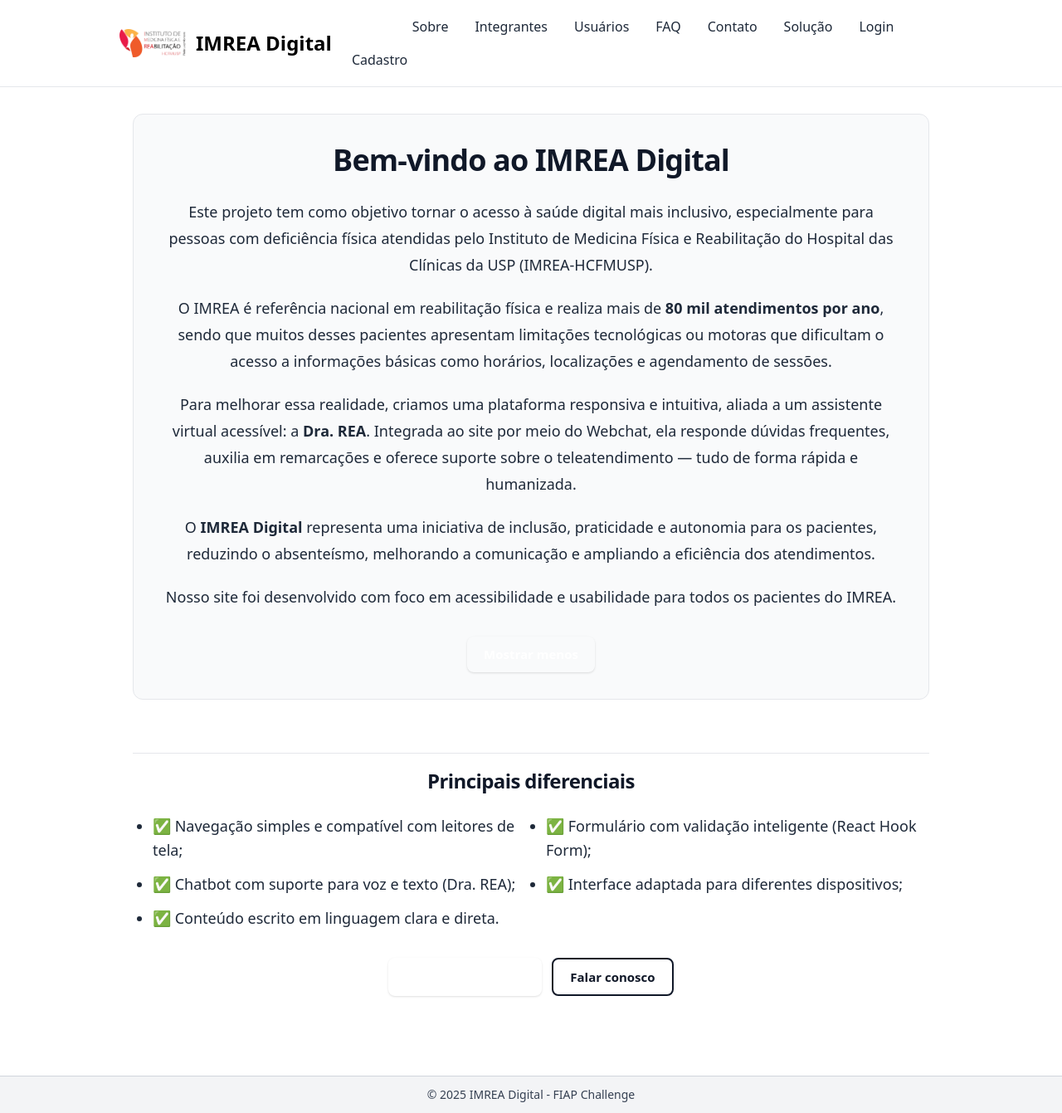
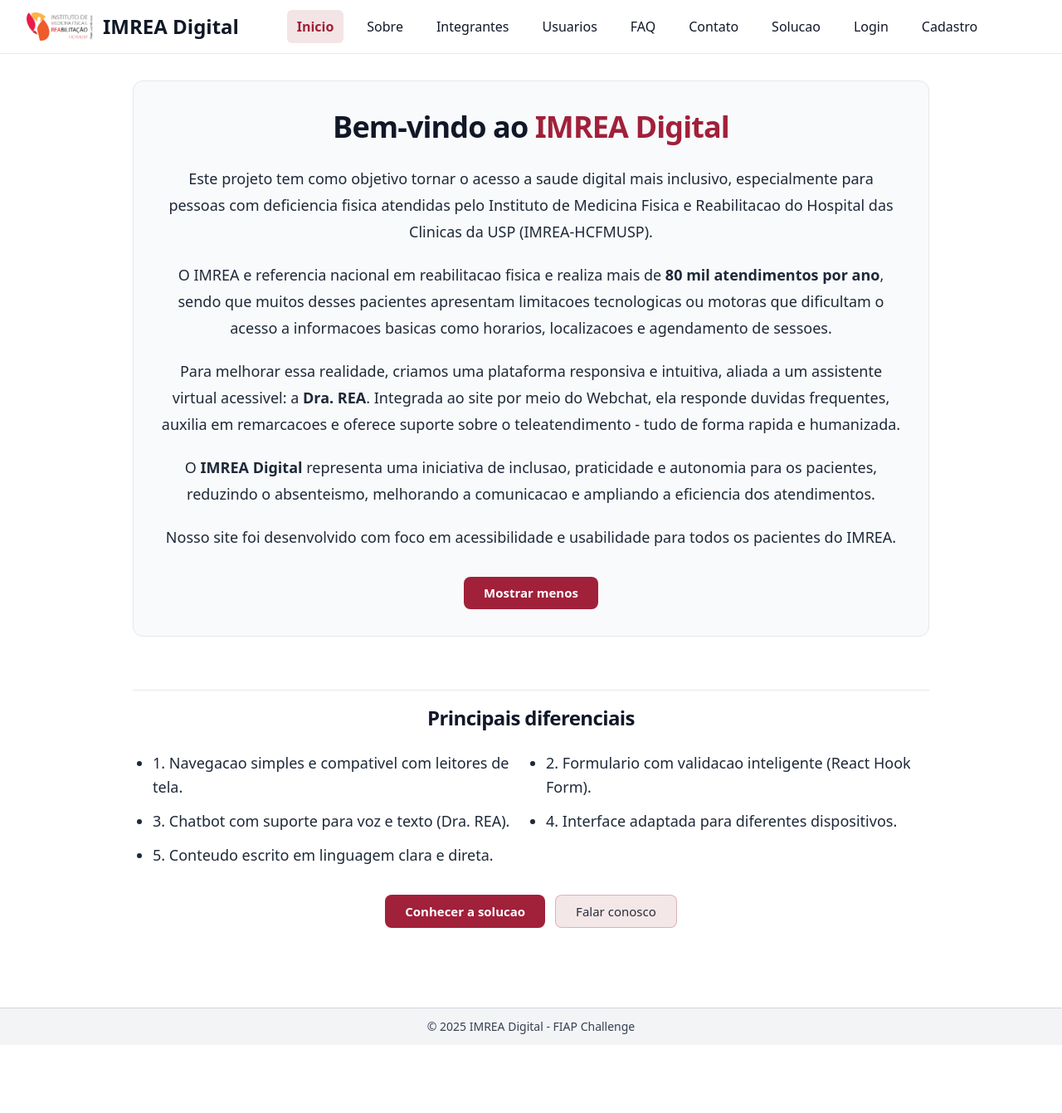
Before and after one commit to leojp04/Sprint-4-Front, a React (Vite) app in the folder dra-rea/: page / in a window 1280 px wide. Shown: the whole page at 83% size. After the commit the page ends 1259 px from the top, so only its background shows below. Built offline with nearby package versions, Linux system fonts and the light colour scheme.

Commit message:
feat(ui): refina header, navegação e acessibilidade conforme padrão IMREA

```diff
--- a/dra-rea/src/components/Header.tsx
+++ b/dra-rea/src/components/Header.tsx
@@ -2,42 +2,53 @@ import { NavLink } from 'react-router-dom'
 
 type LinkItem = { to: string; label: string; end?: boolean }
 
+const linkBase =
+  'px-3 py-2 text-sm md:text-base rounded-md transition-colors whitespace-nowrap text-[#111827] hover:text-[#a1203a] hover:bg-[#f3e5e5] focus:outline-none focus-visible:ring-2 focus-visible:ring-offset-2 focus-visible:ring-[#a1203a]'
+
 export default function Header() {
   const links: LinkItem[] = [
-    { to: '/', label: 'Início', end: true },
+    { to: '/', label: 'Inicio', end: true },
     { to: '/sobre', label: 'Sobre' },
     { to: '/integrantes', label: 'Integrantes' },
-    { to: '/usuarios', label: 'Usuários' },
+    { to: '/usuarios', label: 'Usuarios' },
     { to: '/faq', label: 'FAQ' },
     { to: '/contato', label: 'Contato' },
-    { to: '/solucao', label: 'Solução' },
+    { to: '/solucao', label: 'Solucao' },
     { to: '/login', label: 'Login' },
     { to: '/cadastro', label: 'Cadastro' },
   ]
 
   return (
-    <header className="bg-white text-black border-b border-gray-200 sticky top-0 z-40">
-      <div className="max-w-5xl mx-auto px-4 py-4 flex flex-col gap-3 sm:flex-row sm:items-center">
-        <div className="flex items-center gap-3 shrink-0">
+    <header className="bg-white text-[#111827] border-b border-[#f3e5e5] sticky top-0 z-40">
+      <div className="mx-auto max-w-7xl px-4 sm:px-6 lg:px-8">
+        <div className="flex items-center gap-4 py-3">
+          <div className="flex items-center gap-3 flex-none">
             <img src="/IMREA.png" alt="Logotipo IMREA" className="w-20 h-auto" />
             <h1 className="text-xl md:text-2xl font-bold">IMREA Digital</h1>
           </div>
-        <nav aria-label="Principal" className="flex flex-wrap items-center gap-2 sm:ml-auto">
+
+          <nav
+            aria-label="Navegacao principal"
+            className="flex flex-1 items-center justify-center gap-2 md:gap-4 flex-nowrap whitespace-nowrap overflow-x-auto min-w-0"
+          >
             {links.map((link) => (
               <NavLink
                 key={link.to}
                 to={link.to}
                 end={link.end}
                 className={({ isActive }) =>
-                `px-3 py-1 rounded-md font-medium transition text-sm md:text-base ${
-                  isActive ? 'bg-brand text-white' : 'text-gray-800 hover:bg-brand hover:text-white'
-                }`
+                  [linkBase, isActive && 'text-[#a1203a] font-semibold bg-[#f3e5e5]']
+                    .filter(Boolean)
+                    .join(' ')
                 }
               >
                 {link.label}
               </NavLink>
             ))}
           </nav>
+
+          <div className="flex-none" aria-hidden="true" />
+        </div>
       </div>
     </header>
   )
--- a/dra-rea/src/pages/Contato.tsx
+++ b/dra-rea/src/pages/Contato.tsx
@@ -1,4 +1,7 @@
 import { useForm } from 'react-hook-form'
+
+const primaryButtonClasses = 'inline-flex items-center justify-center bg-[#a1203a] text-white font-semibold px-6 py-2 rounded-lg hover:bg-[#8b1c34] focus-visible:outline-none focus-visible:ring-2 focus-visible:ring-offset-2 focus-visible:ring-[#a1203a] transition-colors disabled:opacity-60 disabled:cursor-not-allowed'
+const secondaryButtonClasses = 'inline-flex items-center justify-center bg-[#f3e5e5] text-[#111827] font-medium px-6 py-2 rounded-lg border border-[#a1203a]/30 opacity-90 hover:opacity-100 focus-visible:outline-none focus-visible:ring-2 focus-visible:ring-offset-2 focus-visible:ring-[#a1203a] transition-colors'
 
 type FormData = { nome: string; email: string; mensagem: string }
 
@@ -14,9 +17,8 @@ export default function Contato() {
   const msg = watch('mensagem') || ''
   const maxMsg = 600
 
-  const onSubmit = async (data: FormData) => {
-
-    await new Promise((r) => setTimeout(r, 500))
+  const onSubmit = async (_data: FormData) => {
+    await new Promise((resolve) => setTimeout(resolve, 500))
     reset()
   }
 
@@ -26,33 +28,27 @@ export default function Contato() {
         Fale Conosco
       </h2>
 
-      {/* Card do formulário */}
       <form
         onSubmit={handleSubmit(onSubmit)}
         noValidate
         className="max-w-xl mx-auto bg-white border border-gray-200 rounded-xl p-5 md:p-6 shadow-sm"
         aria-describedby="contato-feedback"
       >
-        {/* Nome */}
         <div className="mb-4">
           <label htmlFor="nome" className="font-semibold leading-snug">
-            Nome completo <span className="text-brand" aria-hidden="true">*</span>
+            Nome completo <span className="text-[#a1203a]" aria-hidden="true">*</span>
           </label>
-          <p className="text-sm text-gray-600 mb-1">Como está no documento.</p>
+          <p className="text-sm text-gray-600 mb-1">Como esta no documento.</p>
           <input
             id="nome"
-            className={`w-full rounded-lg px-3 py-2 border ${errors.nome ? 'border-red-600' : 'border-gray-300'} focus-visible:outline-none focus-visible:ring-2 focus-visible:ring-offset-2 focus-visible:ring-brand`}
+            className={`w-full rounded-lg px-3 py-2 border ${errors.nome ? 'border-red-600' : 'border-gray-300'} focus-visible:outline-none focus-visible:ring-2 focus-visible:ring-offset-2 focus-visible:ring-[#a1203a]`}
             placeholder="Ex.: Maria da Silva"
             autoComplete="name"
             aria-invalid={errors.nome ? 'true' : undefined}
             aria-describedby={errors.nome ? 'nome-error' : undefined}
             {...register('nome', {
               required: 'Informe seu nome',
-              minLength: { value: 3, message: 'Mínimo de 3 caracteres' },
-              pattern: {
-                value: /^[A-Za-zÀ-ÖØ-öø-ÿ'’\- ]+$/,
-                message: 'Use apenas letras e espaços'
-              }
+              minLength: { value: 3, message: 'Minimo de 3 caracteres' }
             })}
           />
           {errors.nome && (
@@ -62,17 +58,16 @@ export default function Contato() {
           )}
         </div>
 
-        {/* Email */}
         <div className="mb-4">
           <label htmlFor="email" className="font-semibold leading-snug">
-            E-mail <span className="text-brand" aria-hidden="true">*</span>
+            E-mail <span className="text-[#a1203a]" aria-hidden="true">*</span>
           </label>
           <p className="text-sm text-gray-600 mb-1">Usaremos para responder sua mensagem.</p>
           <input
             id="email"
             type="email"
             inputMode="email"
-            className={`w-full rounded-lg px-3 py-2 border ${errors.email ? 'border-red-600' : 'border-gray-300'} focus-visible:outline-none focus-visible:ring-2 focus-visible:ring-offset-2 focus-visible:ring-brand`}
+            className={`w-full rounded-lg px-3 py-2 border ${errors.email ? 'border-red-600' : 'border-gray-300'} focus-visible:outline-none focus-visible:ring-2 focus-visible:ring-offset-2 focus-visible:ring-[#a1203a]`}
             placeholder="seuemail@exemplo.com"
             autoComplete="email"
             aria-invalid={errors.email ? 'true' : undefined}
@@ -81,7 +76,7 @@ export default function Contato() {
               required: 'Informe seu e-mail',
               pattern: {
                 value: /^[^\s@]+@[^\s@]+\.[^\s@]+$/,
-                message: 'E-mail inválido'
+                message: 'E-mail invalido'
               }
             })}
           />
@@ -92,25 +87,24 @@ export default function Contato() {
           )}
         </div>
 
-        {/* Mensagem */}
         <div className="mb-4">
           <label htmlFor="mensagem" className="font-semibold leading-snug">
-            Mensagem <span className="text-brand" aria-hidden="true">*</span>
+            Mensagem <span className="text-[#a1203a]" aria-hidden="true">*</span>
           </label>
           <p className="text-sm text-gray-600 mb-1">Conte em poucas linhas o motivo do contato.</p>
           <textarea
             id="mensagem"
             rows={6}
             maxLength={maxMsg}
-            className={`w-full rounded-lg px-3 py-2 border ${errors.mensagem ? 'border-red-600' : 'border-gray-300'} focus-visible:outline-none focus-visible:ring-2 focus-visible:ring-offset-2 focus-visible:ring-brand`}
-            placeholder="Escreva aqui…"
-            spellCheck={true}
+            className={`w-full rounded-lg px-3 py-2 border ${errors.mensagem ? 'border-red-600' : 'border-gray-300'} focus-visible:outline-none focus-visible:ring-2 focus-visible:ring-offset-2 focus-visible:ring-[#a1203a]`}
+            placeholder="Escreva aqui"
+            spellCheck
             aria-invalid={errors.mensagem ? 'true' : undefined}
             aria-describedby={errors.mensagem ? 'mensagem-error' : 'mensagem-help'}
             {...register('mensagem', {
               required: 'Digite sua mensagem',
-              minLength: { value: 10, message: 'Mínimo de 10 caracteres' },
-              maxLength: { value: maxMsg, message: `Máximo de ${maxMsg} caracteres` }
+              minLength: { value: 10, message: 'Minimo de 10 caracteres' },
+              maxLength: { value: maxMsg, message: `Maximo de ${maxMsg} caracteres` }
             })}
           />
           <div className="flex items-center justify-between">
@@ -126,39 +120,32 @@ export default function Contato() {
           </div>
         </div>
 
-        {/* Ações */}
         <div className="flex items-center gap-3">
           <button
             type="submit"
             disabled={isSubmitting || !isValid}
-            className={`inline-block rounded-lg px-4 py-2 font-bold focus-visible:outline-none focus-visible:ring-2 focus-visible:ring-offset-2 focus-visible:ring-brand ${
-              isSubmitting || !isValid
-                ? 'bg-gray-300 text-gray-600 cursor-not-allowed'
-                : 'bg-brand text-white'
-            }`}
+            className={primaryButtonClasses}
           >
-            {isSubmitting ? 'Enviando…' : 'Enviar'}
+            {isSubmitting ? 'Enviando...' : 'Enviar'}
           </button>
 
           <button
             type="button"
             onClick={() => reset()}
-            className="inline-block border-2 border-brand text-brand font-bold rounded-lg px-4 py-2 focus-visible:outline-none focus-visible:ring-2 focus-visible:ring-offset-2 focus-visible:ring-brand"
+            className={secondaryButtonClasses}
           >
             Limpar
           </button>
         </div>
 
-        {/* Feedback */}
         <p id="contato-feedback" className="mt-3 text-green-700" role="status" aria-live="polite">
-          {isSubmitSuccessful ? 'Mensagem enviada! ✅' : ''}
+          {isSubmitSuccessful ? 'Mensagem enviada! Obrigado pelo contato.' : ''}
         </p>
       </form>
 
-      {/* Bloco de contato alternativo */}
       <div className="max-w-xl mx-auto mt-6 text-center text-sm text-gray-700">
         <p>
-          Se preferir, fale com a Central de Atendimento: <strong>(11) 2661-7557</strong> — Seg–Sex, 7h–18h.
+          Se preferir, fale com a Central de Atendimento: <strong>(11) 2661-7557</strong> - Segunda a sexta, 7h as 18h.
         </p>
       </div>
     </section>
--- a/dra-rea/src/pages/FAQ.tsx
+++ b/dra-rea/src/pages/FAQ.tsx
@@ -1,41 +1,47 @@
-import { useState } from 'react'
+import { useMemo, useState } from 'react'
 
 type QA = { q: string; a: string }
 
 const FAQS: QA[] = [
   {
-    q: '📅 Como remarcar um atendimento?',
-    a: 'Você pode remarcar seu atendimento pelo chatbot (botão no canto inferior direito). Informe nome e CPF e escolha uma nova data disponível. A Dra. REA guia todo o processo.'
+    q: 'Como remarcar um atendimento?',
+    a: 'Voce pode remarcar pelo chatbot no canto inferior direito. Informe nome e CPF e escolha uma nova data disponivel. A Dra. REA orienta todo o processo.'
   },
   {
-    q: '💻 Como funciona o teleatendimento?',
-    a: 'A consulta é remota por vídeo com profissional do IMREA. Você recebe um link por e-mail/Telegram. Esteja em local silencioso, com internet estável e câmera/microfone liberados.'
+    q: 'Como funciona o teleatendimento?',
+    a: 'A consulta e remota por video com profissional do IMREA. Voce recebe um link por e-mail ou Telegram. Escolha um local silencioso, com internet estavel e camera/microfone liberados.'
   },
   {
-    q: '📍 Onde fica o IMREA?',
-    a: 'Eixo Rosa do Complexo do HC, nº 7 — Portão 3 do Inrad — São Paulo — SP. Acesso por transporte público e veículos adaptados.'
+    q: 'Onde fica o IMREA?',
+    a: 'Eixo Rosa do Complexo do HC, numero 7 - Portao 3 do Inrad - Sao Paulo/SP. Ha acesso por transporte publico e veiculos adaptados.'
   },
   {
-    q: '🕘 Quais são os horários de funcionamento?',
-    a: 'Atendimentos de segunda a sexta, das 7h às 18h. O chatbot Dra. REA funciona 24h para dúvidas e orientações.'
+    q: 'Quais sao os horarios de funcionamento?',
+    a: 'Atendimentos de segunda a sexta, das 7h as 18h. O chatbot Dra. REA responde 24h para duvidas e orientacoes.'
   },
   {
-    q: '☎️ Quem devo procurar em caso de dúvidas específicas?',
-    a: 'Se o chatbot não resolver, contate a Central de Atendimento pelo (11) 2661-7557 ou procure a recepção do IMREA.'
+    q: 'Quem devo procurar em caso de duvidas especificas?',
+    a: 'Se o chatbot nao resolver, contate a Central de Atendimento pelo (11) 2661-7557 ou procure a recepcao do IMREA.'
   }
 ]
 
+const secondaryButtonClasses = 'inline-flex items-center justify-center bg-[#f3e5e5] text-[#111827] font-medium px-6 py-2 rounded-lg border border-[#a1203a]/30 opacity-90 hover:opacity-100 focus-visible:outline-none focus-visible:ring-2 focus-visible:ring-offset-2 focus-visible:ring-[#a1203a] transition-colors'
+
 export default function FAQ() {
-  // começa com a primeira pergunta aberta
   const [openSet, setOpenSet] = useState<Set<number>>(new Set([0]))
   const [showMore, setShowMore] = useState(false)
 
+  const items = useMemo(() => (showMore ? FAQS : FAQS.slice(0, 3)), [showMore])
   const isOpen = (idx: number) => openSet.has(idx)
 
   const toggle = (idx: number) => {
-    setOpenSet(prev => {
+    setOpenSet((prev) => {
       const next = new Set(prev)
-      next.has(idx) ? next.delete(idx) : next.add(idx)
+      if (next.has(idx)) {
+        next.delete(idx)
+      } else {
+        next.add(idx)
+      }
       return next
     })
   }
@@ -47,29 +53,31 @@ export default function FAQ() {
       </h1>
 
       <ul className="divide-y border rounded-xl">
-        {FAQS.map((item, idx) => {
+        {items.map((item, idx) => {
           const open = isOpen(idx)
-          const btnId = `faq-trigger-${idx}`
-          const panelId = `faq-${idx}`
+          const buttonId = `faq-trigger-${idx}`
+          const panelId = `faq-panel-${idx}`
 
           return (
-            <li key={idx} className="p-4">
+            <li key={item.q} className="p-4">
               <button
-                id={btnId}
-                className="w-full text-left flex items-center justify-between"
+                id={buttonId}
+                type="button"
+                className="w-full text-left flex items-center justify-between font-semibold text-[#111827]"
                 onClick={() => toggle(idx)}
                 aria-expanded={open}
                 aria-controls={panelId}
               >
-                <span className="font-semibold">{item.q}</span>
-                <span className="ml-4">{open ? '−' : '+'}</span>
+                <span>{item.q}</span>
+                <span aria-hidden="true" className="ml-4 text-xl">
+                  {open ? '-' : '+'}
+                </span>
               </button>
 
-              {/* Painel sempre no DOM; só alterna visibilidade */}
               <div
                 id={panelId}
                 role="region"
-                aria-labelledby={btnId}
+                aria-labelledby={buttonId}
                 hidden={!open}
                 className="mt-2 text-gray-700 leading-relaxed"
               >
@@ -80,20 +88,11 @@ export default function FAQ() {
         })}
       </ul>
 
-      {showMore && (
-        <div className="mt-4 text-gray-700 leading-relaxed">
-          <p>
-            Conteúdo complementar sobre acessibilidade, direitos do paciente e canais alternativos de suporte.
-          </p>
-        </div>
-      )}
-
-      <div className="mt-4">
+      <div className="mt-4 flex justify-center">
         <button
-          className="border-2 border-brand text-brand font-bold rounded-lg px-3 py-1
-                     focus-visible:outline-none focus-visible:ring-2 focus-visible:ring-offset-2 focus-visible:ring-brand"
+          className={secondaryButtonClasses}
           type="button"
-          onClick={() => setShowMore(v => !v)}
+          onClick={() => setShowMore((value) => !value)}
           aria-expanded={showMore}
         >
           {showMore ? 'Mostrar menos' : 'Mostrar mais'}
--- a/dra-rea/src/pages/Home.tsx
+++ b/dra-rea/src/pages/Home.tsx
@@ -1,5 +1,8 @@
 import { useState } from 'react'
 import { NavLink } from 'react-router-dom'
+
+const primaryButtonClasses = 'inline-flex items-center justify-center bg-[#a1203a] text-white font-semibold px-6 py-2 rounded-lg hover:bg-[#8b1c34] focus-visible:outline-none focus-visible:ring-2 focus-visible:ring-offset-2 focus-visible:ring-[#a1203a] transition-colors'
+const secondaryButtonClasses = 'inline-flex items-center justify-center bg-[#f3e5e5] text-[#111827] font-medium px-6 py-2 rounded-lg border border-[#a1203a]/30 opacity-90 hover:opacity-100 focus-visible:outline-none focus-visible:ring-2 focus-visible:ring-offset-2 focus-visible:ring-[#a1203a] transition-colors'
 
 export default function Home() {
   const [expandir, setExpandir] = useState(true)
@@ -10,23 +13,22 @@ export default function Home() {
       <section className="max-w-5xl mx-auto px-4 mb-16">
         <div className="bg-gray-50 border border-gray-200 rounded-xl p-6 md:p-8 text-center">
           <h1 className="text-3xl md:text-4xl font-extrabold tracking-tight leading-tight mb-6">
-            Bem-vindo ao <span className="text-brand">IMREA Digital</span>
+            Bem-vindo ao <span className="text-[#a1203a]">IMREA Digital</span>
           </h1>
 
           <p className="text-gray-800 text-base md:text-lg leading-relaxed md:leading-8 mb-5">
-            Este projeto tem como objetivo tornar o acesso à saúde digital mais inclusivo, especialmente
-            para pessoas com deficiência física atendidas pelo Instituto de Medicina Física e Reabilitação
-            do Hospital das Clínicas da USP (IMREA-HCFMUSP).
+            Este projeto tem como objetivo tornar o acesso a saude digital mais inclusivo, especialmente
+            para pessoas com deficiencia fisica atendidas pelo Instituto de Medicina Fisica e Reabilitacao
+            do Hospital das Clinicas da USP (IMREA-HCFMUSP).
           </p>
 
           <p className="text-gray-800 text-base md:text-lg leading-relaxed md:leading-8 mb-5">
-            O IMREA é referência nacional em reabilitação física e realiza mais de
+            O IMREA e referencia nacional em reabilitacao fisica e realiza mais de
             <strong> 80 mil atendimentos por ano</strong>, sendo que muitos desses pacientes apresentam
-            limitações tecnológicas ou motoras que dificultam o acesso a informações básicas
-            como horários, localizações e agendamento de sessões.
+            limitacoes tecnologicas ou motoras que dificultam o acesso a informacoes basicas
+            como horarios, localizacoes e agendamento de sessoes.
           </p>
 
-          {/* Painel sempre no DOM; alterna visibilidade com hidden */}
           <div
             id="intro-extra"
             role="region"
@@ -36,15 +38,15 @@ export default function Home() {
           >
             <p className="text-gray-800 text-base md:text-lg leading-relaxed md:leading-8">
               Para melhorar essa realidade, criamos uma plataforma responsiva e intuitiva, aliada a um
-              assistente virtual acessível: a <strong>Dra. REA</strong>. Integrada ao site por meio do
-              Webchat, ela responde dúvidas frequentes, auxilia em remarcações e oferece suporte sobre
-              o teleatendimento — tudo de forma rápida e humanizada.
+              assistente virtual acessivel: a <strong>Dra. REA</strong>. Integrada ao site por meio do
+              Webchat, ela responde duvidas frequentes, auxilia em remarcacoes e oferece suporte sobre
+              o teleatendimento - tudo de forma rapida e humanizada.
             </p>
 
             <p className="text-gray-800 text-base md:text-lg leading-relaxed md:leading-8">
-              O <strong>IMREA Digital</strong> representa uma iniciativa de inclusão, praticidade e
-              autonomia para os pacientes, reduzindo o absenteísmo, melhorando a comunicação e ampliando
-              a eficiência dos atendimentos.
+              O <strong>IMREA Digital</strong> representa uma iniciativa de inclusao, praticidade e
+              autonomia para os pacientes, reduzindo o absenteismo, melhorando a comunicacao e ampliando
+              a eficiencia dos atendimentos.
             </p>
 
             <p className="text-gray-800 text-base md:text-lg leading-relaxed md:leading-8">
@@ -57,12 +59,10 @@ export default function Home() {
             <button
               id={btnId}
               type="button"
-              onClick={() => setExpandir(v => !v)}
+              onClick={() => setExpandir((value) => !value)}
               aria-expanded={expandir}
               aria-controls="intro-extra"
-              className={`px-5 py-2.5 rounded-lg font-bold transition focus-visible:outline-none focus-visible:ring-2 focus-visible:ring-offset-2 focus-visible:ring-brand
-                ${expandir ? 'bg-brand text-white shadow-sm' : 'border-2 border-brand text-brand'}
-              `}
+              className={expandir ? primaryButtonClasses : secondaryButtonClasses}
             >
               {expandir ? 'Mostrar menos' : 'Mostrar mais'}
             </button>
@@ -80,26 +80,18 @@ export default function Home() {
         </h2>
 
         <ul className="grid grid-cols-1 md:grid-cols-2 gap-3 list-disc pl-6 text-gray-800 text-base md:text-lg leading-relaxed">
-          <li>✅ Navegação simples e compatível com leitores de tela;</li>
-          <li>✅ Formulário com validação inteligente (React Hook Form);</li>
-          <li>✅ Chatbot com suporte para voz e texto (Dra. REA);</li>
-          <li>✅ Interface adaptada para diferentes dispositivos;</li>
-          <li>✅ Conteúdo escrito em linguagem clara e direta.</li>
+          <li>1. Navegacao simples e compativel com leitores de tela.</li>
+          <li>2. Formulario com validacao inteligente (React Hook Form).</li>
+          <li>3. Chatbot com suporte para voz e texto (Dra. REA).</li>
+          <li>4. Interface adaptada para diferentes dispositivos.</li>
+          <li>5. Conteudo escrito em linguagem clara e direta.</li>
         </ul>
 
         <div className="flex flex-wrap justify-center gap-3 mt-8">
-          <NavLink
-            className="inline-block bg-brand text-white font-bold rounded-lg px-5 py-2.5 shadow-sm
-                       focus-visible:outline-none focus-visible:ring-2 focus-visible:ring-offset-2 focus-visible:ring-brand"
-            to="/solucao"
-          >
-            Conhecer a solução
+          <NavLink className={primaryButtonClasses} to="/solucao">
+            Conhecer a solucao
           </NavLink>
-          <NavLink
-            className="inline-block border-2 border-brand text-brand font-bold rounded-lg px-5 py-2.5
-                       focus-visible:outline-none focus-visible:ring-2 focus-visible:ring-offset-2 focus-visible:ring-brand"
-            to="/contato"
-          >
+          <NavLink className={secondaryButtonClasses} to="/contato">
             Falar conosco
           </NavLink>
         </div>
```
Also changed, not shown: dra-rea/src/components/WatsonChat.tsx (+27 -20 lines), 1 other file (tests, documents, lock files or other folders). Lines whose indentation alone changed are shown as unchanged.
